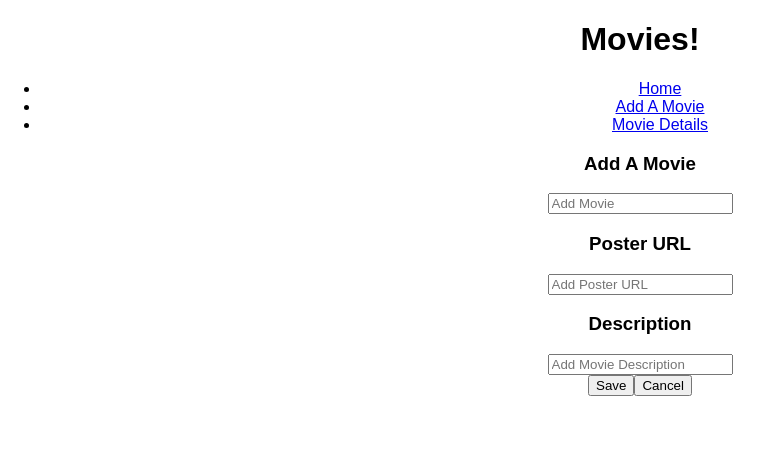
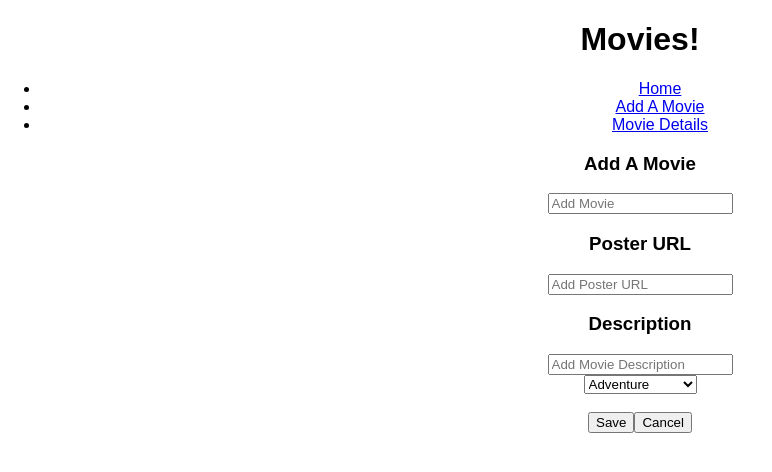
Before and after one commit to nevans-git/movie-sagas, a React (Create React App) app: page /#/add-movies in a window 1280 px wide. Shown: the top 472 px of the page, without its empty margins (0-772 px from the left). Built offline with nearby package versions, Linux system fonts and the light colour scheme.

Commit message:
Added a dropdown to AddMovieView.jsx

```diff
--- a/src/components/AddMovieView/AddMovieView.jsx
+++ b/src/components/AddMovieView/AddMovieView.jsx
@@ -42,14 +42,15 @@
         })
     }
 
-    handleNewMovieSave = () => {
+    handleNewMovieSave = (newMovieData) => {
         console.log('new movie added to DB!');
 
-        this.props.history.push('/home')
+        this.props.dispatch({ type: 'SET_SAVE', payload: newMovieData })
+        this.props.history.push('/home');
 
     }
 
-    cancleBtn = () => {
+    cancelBtn = () => {
 
         this.props.history.push('/home');
     }
@@ -64,9 +65,26 @@
             <h3>Description</h3>
             <input type="text" placeholder="Add Movie Description" onChange={this.handleAddMovieDescInput}></input>
             <br />
+            <select>
+                <option value="adventure">Adventure</option>
+                <option value="animated">Animated</option>
+                <option value="biographical">Biographical</option>
+                <option value="comedy">Comedy</option>
+                <option value="disaster">Disaster</option>
+                <option value="drama">Drama</option>
+                <option value="epic">Epic</option>
+                <option value="fantasy">Fantasy</option>
+                <option value="musical">Musical</option>
+                <option value="romantic">Romantic</option>
+                <option value="science fiction">Science Fiction</option>
+                <option value="space-opera">Space-Opera</option>
+                <option value="superhero">Superhero</option>
+            </select>
+            <br />
+            <br />
+
             <button onClick={this.handleNewMovieSave}>Save</button>
-            <button onClick={this.cancleBtn}>Cancel</button>
-
+            <button onClick={this.cancelBtn}>Cancel</button>
             </>
         )
     }
--- a/src/index.js
+++ b/src/index.js
@@ -16,6 +16,7 @@
 function* rootSaga() {
     yield takeEvery('FETCH_GENRES', getTheGenres )
     yield takeEvery('DISPLAY_MOVIES', fetchMovies)
+    yield takeEvery('SET_SAVE', saveMovie)
 
 }
 
@@ -43,6 +44,19 @@
         console.log(response.data);
 
         yield put({type: 'SET_MOVIES', payload: response.data})
+    } catch (error) {
+        console.log('error in GET request!', error);
+
+    }
+}
+
+// SAVING MOVIE TO THE DATA BASE
+function* saveMovie(action){
+    try{
+        let response = yield axios.post('/api/movie', action.payload)
+
+        yield put({ type: 'FETCH_NEW_MOVIE'})
+
     } catch (error) {
         console.log('error in POST request!', error);
 
```
Also changed, not shown: 2 other files (tests, documents, lock files or other folders).
